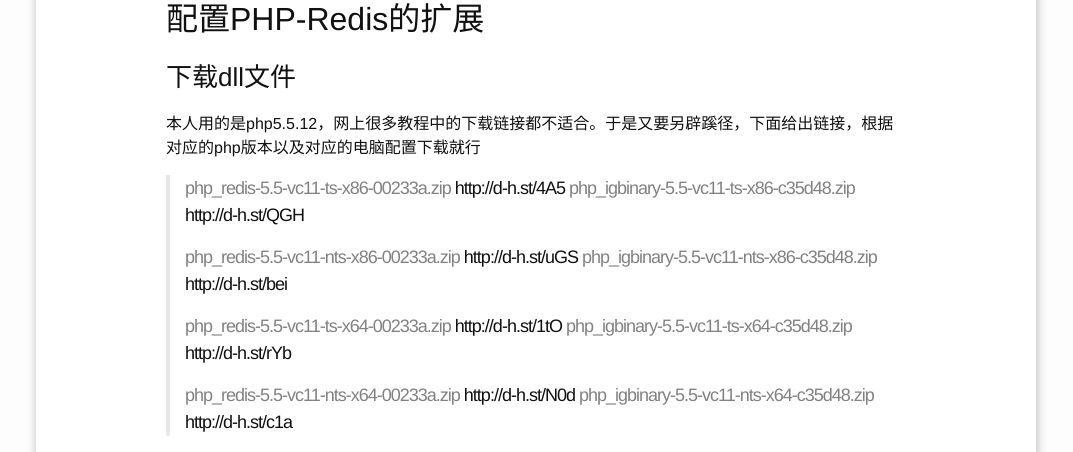
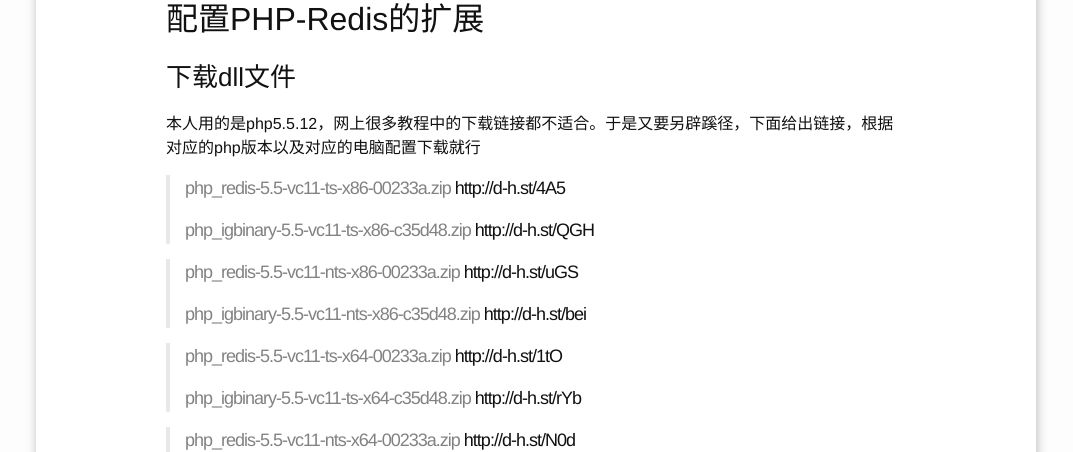
Before and after one commit to hoohack/hoohack.github.io, a Jekyll site: the page built from _posts/2015/2015-03-19-redis-first-experience.markdown, in a window 1280 px wide. Shown: the part 2987-3439 px from the top of the page, without its empty margins (104-1177 px from the left). Built offline with Jekyll 4.4.1, drawn with Linux system fonts in a browser that asks for light colours; comment, search, counter and statistics services are not loaded.

Commit message:
update tags

```diff
--- a/_posts/2015/2015-03-19-redis-first-experience.markdown
+++ b/_posts/2015/2015-03-19-redis-first-experience.markdown
@@ -4,7 +4,7 @@
 date:   '2015-03-19 20:56:41'
 author: Hector
 categories: Redis
-tags: [redis,php]
+tags: [redis,PHP]
 ---
 
 这两天在学习Redis，刚在Windows下安装好，记录一下安装的过程。
@@ -78,15 +78,19 @@
 本人用的是php5.5.12，网上很多教程中的下载链接都不适合。于是又要另辟蹊径，下面给出链接，根据对应的php版本以及对应的电脑配置下载就行
 
 >php_redis-5.5-vc11-ts-x86-00233a.zip [http://d-h.st/4A5](http://d-h.st/4A5)
+>
 >php_igbinary-5.5-vc11-ts-x86-c35d48.zip [http://d-h.st/QGH](http://d-h.st/QGH)
+
+>php_redis-5.5-vc11-nts-x86-00233a.zip [http://d-h.st/uGS](http://d-h.st/uGS)
 >
->php_redis-5.5-vc11-nts-x86-00233a.zip [http://d-h.st/uGS](http://d-h.st/uGS)
 >php_igbinary-5.5-vc11-nts-x86-c35d48.zip [http://d-h.st/bei](http://d-h.st/bei)
+
+>php_redis-5.5-vc11-ts-x64-00233a.zip [http://d-h.st/1tO](http://d-h.st/1tO)
 >
->php_redis-5.5-vc11-ts-x64-00233a.zip [http://d-h.st/1tO](http://d-h.st/1tO)
 >php_igbinary-5.5-vc11-ts-x64-c35d48.zip [http://d-h.st/rYb](http://d-h.st/rYb)
+
+>php_redis-5.5-vc11-nts-x64-00233a.zip [http://d-h.st/N0d](http://d-h.st/N0d)
 >
->php_redis-5.5-vc11-nts-x64-00233a.zip [http://d-h.st/N0d](http://d-h.st/N0d)
 >php_igbinary-5.5-vc11-nts-x64-c35d48.zip [http://d-h.st/c1a](http://d-h.st/c1a)
 
 看下自己的phpinfo的信息
```
Also changed, not shown: about.md (+2 -2 lines).
